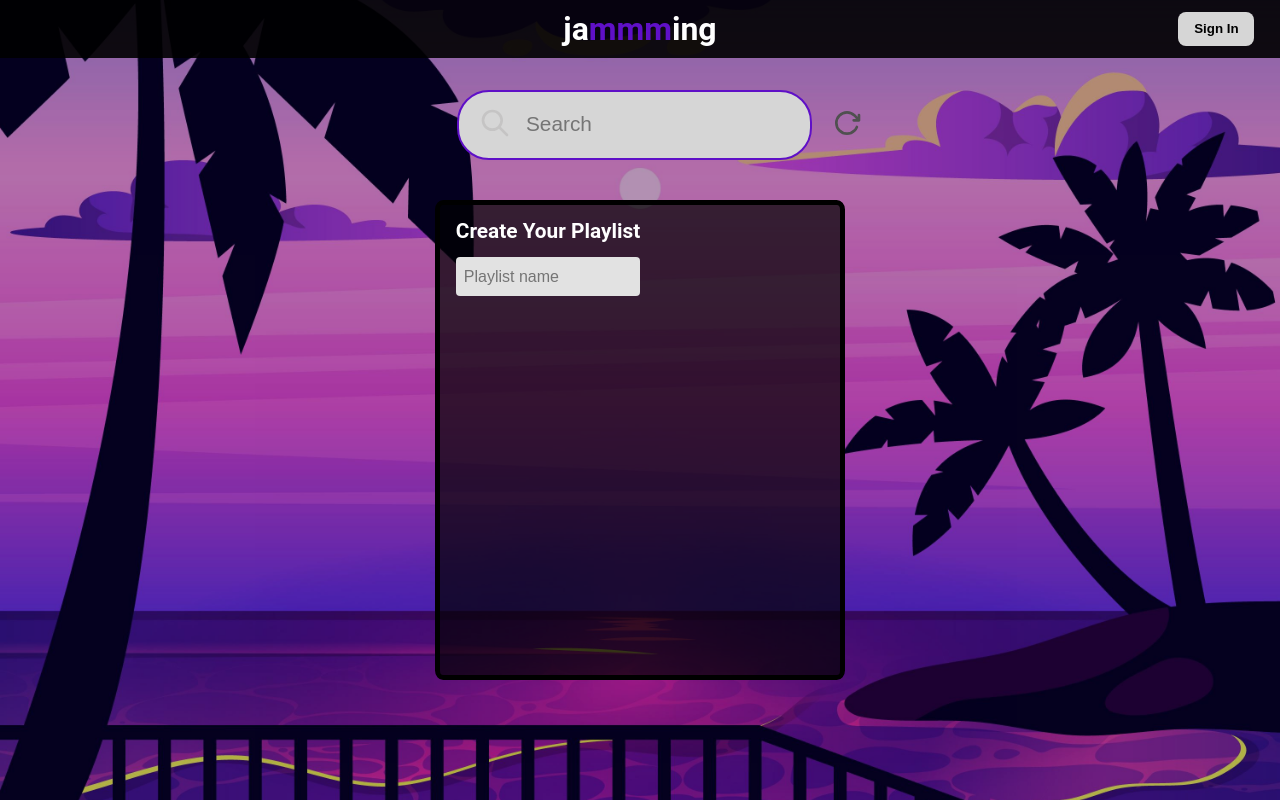
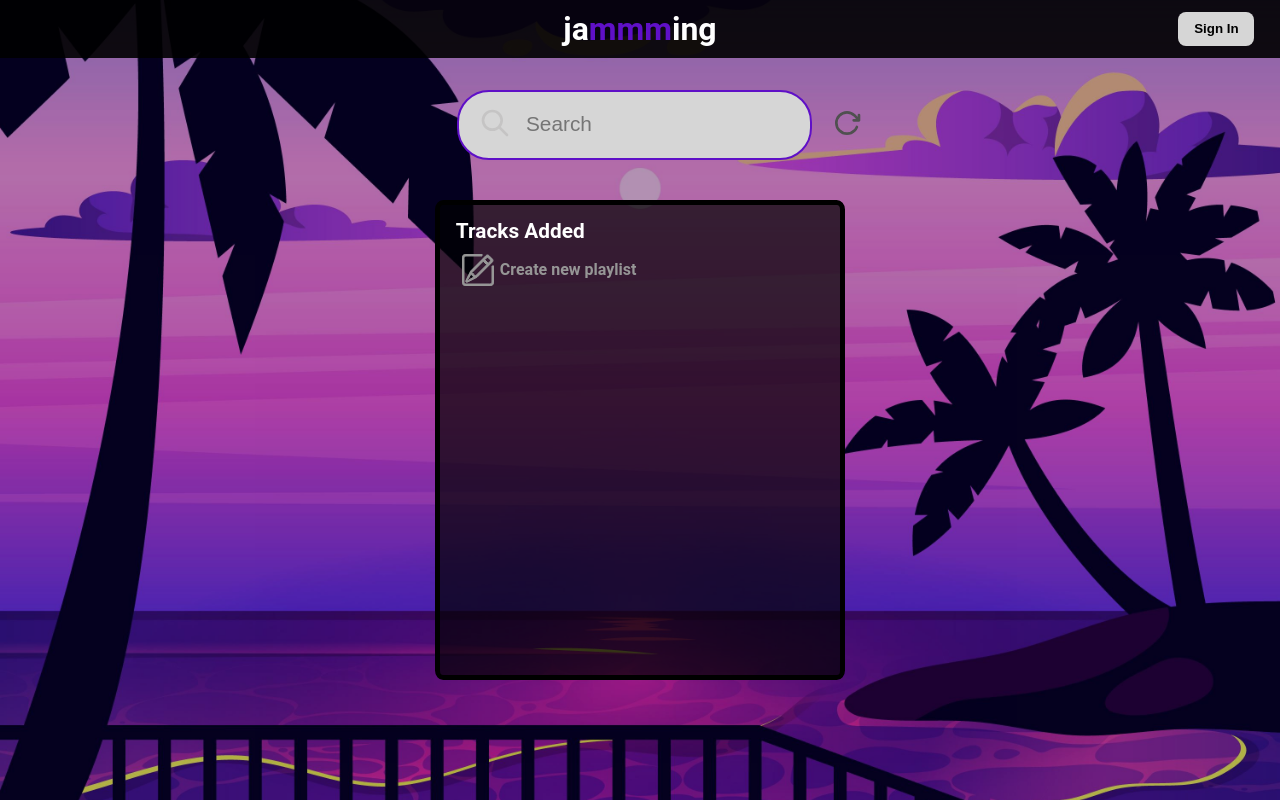
Before and after one commit to quan-phamm/jammming, a React (Create React App) app: page / in a window 1280 px wide. Built offline with nearby package versions, Linux system fonts and the light colour scheme.

Commit message:
Enable loading more search results Loading more search results as user scroll to bottom of the search result container

```diff
--- a/src/App.css
+++ b/src/App.css
@@ -126,7 +126,7 @@ div.main-display {
     display: flex;
     justify-content: center;
     height: 60vh;
-    margin: 2.5rem 0;
+    margin: 2.5rem 0 2rem 0;
     width: 75%;
 }
 
@@ -140,7 +140,13 @@ div.main-display {
     padding: 1rem;
 }
 
+.search-result::-webkit-scrollbar {
+    display: none; /* Chrome, Safari, Edge */
+}
+
 .create-playlist {
+    display: flex;
+    flex-direction: column;
     border: 5px solid rgb(0,0,0);
     border-radius: 2%;
     background-color: rgba(0,0,0,0.7);
@@ -150,9 +156,29 @@ div.main-display {
     padding: 1rem;
 }
 
+.create-playlist::-webkit-scrollbar {
+width: 8px;
+}
+
+/* Track */
+.create-playlist::-webkit-scrollbar-track {
+background: transparent;
+}
+
+/* Handle */
+.create-playlist::-webkit-scrollbar-thumb {
+background: #888;
+}
+
+/* Handle on hover */
+.create-playlist::-webkit-scrollbar-thumb:hover {
+background: #555;
+}
+
 .playlist-search {
-    flex-grow: 1;
-    flex-basis: 30%;
+    /* flex-grow: 0;
+    flex-shrink: 0; */
+    flex-basis: 40%;
 }
 
 h2 {
@@ -160,8 +186,114 @@ h2 {
     font-weight: bolder;
 }
 
+.new-playlist {
+    display: flex;
+    align-items: center;
+    justify-content: stretch;
+}
+
+.create-new-playlist {
+    display: flex;
+    align-items: center;
+    cursor: pointer;
+    padding: 0.75rem 0;
+}
+
+.new-playlist button {
+    background-color: transparent;
+    border: none;
+    display: flex;
+    justify-content: center;
+    align-items: center;
+    cursor: pointer;
+}
+
+.new-playlist svg {
+    width: 2rem;
+    height: 2rem;
+    fill: rgb(150, 150, 150);
+    stroke: rgb(150, 150, 150);
+    transition-duration: 200ms;
+    transition-property: all;
+    transition-timing-function: ease-in;
+}
+
+.create-hovered svg {
+    fill: rgb(200, 200, 200);
+    stroke: rgb(200, 200, 200);
+    transition-duration: 200ms;
+    transition-property: all;
+    transition-timing-function: ease-in;
+}
+
+.new-playlist p {
+    color: rgb(150, 150, 150);
+    font-weight: 700;
+    transition-duration: 200ms;
+    transition-property: all;
+    transition-timing-function: ease-in;
+}
+
+p.underline {
+    text-decoration: underline;
+    text-decoration-thickness: 2px;
+    text-underline-offset: 4px;
+    color: rgb(200, 200, 200);
+    transition-duration: 200ms;
+    transition-property: all;
+    transition-timing-function: ease-in;
+}
+
+.playlist-input {
+    display: flex;
+    align-items: center;
+    flex-grow: 1;
+    flex-shrink: 1;
+    padding-right: 0.5rem;
+}
+
+.playlist-input button {
+    display: flex;
+    align-items: center;
+    justify-content: center;
+}
+
+.playlist-input svg {
+    width: 1.2rem;
+    height: 1.2rem;
+}
+
+#playlist-input {
+    padding: 4px 0;
+    border: none;
+    outline: none;
+    background-color: transparent;
+    color: #ffffff;
+    font-size: 1.4rem;
+    transition-duration: 200ms;
+    transition-property: all;
+    transition-timing-function: linear;
+    flex-grow: 1;
+    border-bottom: 1px solid #aaaaaa;
+}
+
+#playlist-input:hover {
+    transition-duration: 200ms;
+    transition-property: all;
+    transition-timing-function: linear;
+}
+
+#clear-playlist-input svg {
+    fill: rgb(150, 150, 150);
+}
+
+#clear-playlist-input svg:hover {
+    fill: rgb(200, 200, 200);
+}
+
 .trackcard-container {
     display: grid;
+    height: inherit;
 }
 
 .track-card {
@@ -193,6 +325,11 @@ p.artists {
     align-items: center;
     width: 2.5rem;
     height: 2.5rem;
+    border-radius: 50%;
+    transition-duration: 200ms;
+    transition-property: all;
+    transition-timing-function: ease-in;
+    flex-shrink: 0;
 }
 
 .track-button button {
@@ -205,6 +342,9 @@ p.artists {
     padding: 0px;
     width: 1.5rem;
     height: 1.5rem;
+    transition-duration: 100ms;
+    transition-property: all;
+    transition-timing-function: ease-in;
 }
 
 .track-button button svg {
@@ -217,8 +357,10 @@ p.artists {
 }
 
 .track-button:hover {
-    border-radius: 50%;
     background-color: rgba(119, 119, 119, 0.4);
+    transition-duration: 200ms;
+    transition-property: all;
+    transition-timing-function: ease-in;
 }
 
 .track-button button svg:active {
@@ -226,36 +368,6 @@ p.artists {
     transition-duration: 100ms;
     transition-property: all;
     transition-timing-function: ease-in;
-}
-
-#playlist-input {
-    margin: 1rem 0 0.5rem 0;
-    padding: 8px;
-    border-radius: 0.25rem;
-    border: none;
-    outline: none;
-    background-color: #e2e2e2;
-    color: #494949;
-    height: 2.4rem;
-    width: 50%;
-    font-size: 1rem;
-    transition-duration: 200ms;
-    transition-property: all;
-    transition-timing-function: linear;
-}
-
-#playlist-input:hover {
-    background-color: #fff;
-    transition-duration: 200ms;
-    transition-property: all;
-    transition-timing-function: linear;
-    color: #000000;
-}
-
-
-#playlist-input:focus {
-    background-color: #fff;
-    color: #000000;
 }
 
 #save-playlist {
@@ -295,6 +407,7 @@ p.artists {
 }
 
 #save-playlist button:active {
+    font-size: 0.92rem;
     background-color: #5F10C7;
     color: #fff;
     transition-duration: 100ms;
--- a/src/App.js
+++ b/src/App.js
@@ -60,7 +60,6 @@ function App() {
     setPlaylistUris(playlistTrack.map((trackObj) => trackObj.uri));
   };
 
-
   // Call HTTP requests upon submitting the search input
   const [searchQuery, setSearchQuery] = useState("");
   const [displaySearchResult, setDisplaySearchResult] = useState(false);
@@ -72,28 +71,24 @@ function App() {
   const parseQueryString = (queryString) => {
     return queryString.replace(" ", "+");
   };
-  const getSearchResult = async (accessToken) => {
+
+  const [nextPage, setNextPage] = useState("");
+
+  const getSearchResult = async () => {
     const searchEndpoint = "https://api.spotify.com/v1/search";
     const urlToFetch = `${searchEndpoint}?q=${parseQueryString(
       searchQuery
     )}&type=track`;
     const response = await fetch(urlToFetch, {
       headers: {
-        Authorization: "Bearer " + accessToken,
+        Authorization: "Bearer " + spotifyAccessToken,
       },
     });
-    console.log("Status code (search query): ",response.status);
+    console.log("Status code (search query): ", response.status);
     const data = await response.json();
+    setNextPage(data.tracks.next);
     console.log(data);
-    return data;
-  }
-  useEffect(() => {
-    //fetch data from spotify based on search result, called everytime user click Search or submit a search input
-    // jsonResponse = await response.json()
-    if (searchQuery) {
-      console.log("Searching for ", searchQuery);
-      getSearchResult(spotifyAccessToken).then((jsonResponse) => {
-        const items = jsonResponse.tracks.items;
+    const items = data.tracks.items;
     setSearchData(
       items.map((item) => {
         const trackObject = {
@@ -107,10 +102,42 @@ function App() {
     );
     setDisplaySearchResult(true);
     setSearchQuery("");
+  };
+
+  const getMoreSearchResult = async () => {
+    if (!nextPage) return;
+    console.log(nextPage);
+    const response = await fetch(nextPage, {
+      headers: { Authorization: `Bearer ${spotifyAccessToken}` },
     });
+    console.log("Status code (search query): ", response.status);
+    const data = await response.json();
+    setNextPage(data.tracks.next);
+    console.log(data);
+    const items = data.tracks.items;
+    setSearchData(prev => [...prev,
+      ...items.map((item) => {
+        const trackObject = {
+          id: item.id,
+          track: item.name,
+          artists: item.artists.map((artistObject) => artistObject.name),
+          uri: item.uri,
         };
+        return trackObject;
+      })]
+    );
+    setDisplaySearchResult(true);
+    setSearchQuery("");
+  };
+
+  useEffect(() => {
+    //fetch data from spotify based on search result, called everytime user click Search or submit a search input
+    // jsonResponse = await response.json()
+    if (searchQuery) {
+      console.log("Searching for ", searchQuery);
+      getSearchResult();
+    }
   }, [searchQuery]);
-
 
   const [userSpotifyId, setUserSpotifyId] = useState("");
   const getUserProfileEndpoint = "https://api.spotify.com/v1/me";
@@ -118,40 +145,39 @@ function App() {
     console.log("Fetching user data...");
     const response = await fetch(getUserProfileEndpoint, {
       headers: {
-        Authorization: "Bearer " + accessToken
-      }
+        Authorization: "Bearer " + accessToken,
+      },
     });
-    console.log("Status code (get user's info): ",response.status);
+    console.log("Status code (get user's info): ", response.status);
     const data = await response.json();
     console.log(data);
     return data.id;
   };
   useEffect(() => {
     if (spotifyAccessToken) {
-      getUserId(spotifyAccessToken).then(userId => {
+      getUserId(spotifyAccessToken).then((userId) => {
         setUserSpotifyId(userId);
       });
-    };
-  }, [spotifyAccessToken])
-
+    }
+  }, [spotifyAccessToken]);
 
   const createPlaylist = async (playlistInput, userId) => {
-    console.log("Creating playlist...")
+    console.log("Creating playlist...");
     const createPlaylistEndpoint = `https://api.spotify.com/v1/users/${userId}/playlists`;
     const requestInit = {
-      method: 'POST',
+      method: "POST",
       headers: {
         Authorization: "Bearer " + spotifyAccessToken,
-        'Content-Type': "application/json"
+        "Content-Type": "application/json",
       },
       body: JSON.stringify({
-        'name': playlistInput,
-        'description': "",
-        'public': false
-      })
+        name: playlistInput,
+        description: "",
+        public: false,
+      }),
     };
     const response = await fetch(createPlaylistEndpoint, requestInit);
-    console.log("Status code (create playlist): ",response.status);
+    console.log("Status code (create playlist): ", response.status);
     const data = await response.json();
     console.log(data);
     return data.id;
@@ -160,35 +186,34 @@ function App() {
   const saveToPlaylist = async (playlistId, uris) => {
     console.log("Saving songs to playlist...");
     const saveToPlaylistEndpoint = `https://api.spotify.com/v1/playlists/${playlistId}/tracks`;
-    setPlaylistUris(playlistTrack.map((trackObj) => trackObj.uri));
     const requestInit = {
       method: "POST",
       headers: {
         Authorization: "Bearer " + spotifyAccessToken,
-        'Content-Type': "application/json"
+        "Content-Type": "application/json",
       },
       body: JSON.stringify({
-        'uris': uris,
-        'position': 0
-      })
+        uris: uris,
+        position: 0,
+      }),
     };
     console.log(requestInit);
-    const response = await fetch(saveToPlaylistEndpoint, requestInit)
-    console.log("Status code (add tracks): ",response.status);
+    const response = await fetch(saveToPlaylistEndpoint, requestInit);
+    console.log("Status code (add tracks): ", response.status);
     const data = await response.json();
     console.log(data);
   };
 
   useEffect(() => {
-    if (playlistUris.length !== 0) {
-      createPlaylist(playlistName, userSpotifyId).then(playlistId => {
-        saveToPlaylist(playlistId, playlistUris)
+    console.log("he", playlistUris);
+    if (playlistUris.length !== 0 && playlistName) {
+      createPlaylist(playlistName, userSpotifyId).then((playlistId) => {
+        saveToPlaylist(playlistId, playlistUris);
         setPlaylistTrack([]);
         setPlaylistName("");
       });
-    };
+    }
   }, [playlistUris]);
-
 
   return (
     <>
@@ -207,7 +232,8 @@ function App() {
             <SearchResult
               searchData={searchData}
               setPlaylistTrack={setPlaylistTrack}
-              displaySearchResult={displaySearchResult}
+              getMoreSearchResult={getMoreSearchResult}
+              nextPage={nextPage}
             />
           )}
           <Playlist
@@ -216,7 +242,6 @@ function App() {
             handlePlaylistName={namingPlaylist}
             playlistTrack={playlistTrack}
             setPlaylistTrack={setPlaylistTrack}
-            setPlaylistUris={setPlaylistUris}
             displaySearchResult={displaySearchResult}
             handleSavingToPlaylist={summarizeUris}
           />
--- a/src/components/Playlist.js
+++ b/src/components/Playlist.js
@@ -1,21 +1,98 @@
-import React from "react";
+import React, { useState, useEffect, useRef } from "react";
 import TrackCardForPlaylist from "./TrackCardForPlaylist";
 
 const Playlist = ({
   playlistName,
+  setPlaylistName,
   handlePlaylistName,
   playlistTrack,
   setPlaylistTrack,
   displaySearchResult,
-  handleSavingToPlaylist
+  handleSavingToPlaylist,
 }) => {
+  const [createPlaylistHovered, setCreatePlaylistHovered] = useState(false);
+  const [showInput, setShowInput] = useState(false);
+
+  const playlistInputRef = useRef(null);
+  const createPlaylistRef = useRef(null);
+
+  const clearNewPlaylistInput = () => {
+    setShowInput(false);
+    setPlaylistName("");
+  }
+
+  useEffect(() => {
+    if (showInput && playlistInputRef.current) {
+      playlistInputRef.current.focus(); // Focus the input when it appears.
+      const handleClick = () => {playlistInputRef.current.focus()};
+      createPlaylistRef.current.addEventListener('click', handleClick);
+      return () => {
+        createPlaylistRef.current.removeEventListener('click', handleClick);
+      };
+    };
+  }, [showInput]);
+
+
   return (
     <div
       className={`${
         displaySearchResult ? "playlist-search" : ""
       } create-playlist`}
     >
-      <h2>Create Your Playlist</h2>
+      <h2>Tracks Added</h2>
+      <div className="new-playlist">
+        <div
+          className="create-new-playlist"
+          onMouseEnter={() => setCreatePlaylistHovered(true)}
+          onMouseLeave={() => setCreatePlaylistHovered(false)}
+          onClick={() => {
+            setShowInput(true)
+            setCreatePlaylistHovered(false)
+          }}
+          ref={createPlaylistRef}
+        >
+          <button type="button" className={createPlaylistHovered ? "create-hovered" : ""}>
+            <svg
+              viewBox="0 0 32 32"
+              version="1.1"
+              xmlns="http://www.w3.org/2000/svg"
+            >
+              <g id="SVGRepo_bgCarrier" strokeWidth="0"></g>
+              <g
+                id="SVGRepo_tracerCarrier"
+                strokeLinecap="round"
+                strokeLinejoin="round"
+              ></g>
+              <g id="SVGRepo_iconCarrier">
+                {" "}
+                <title>new</title> <desc>Created with Sketch Beta.</desc>{" "}
+                <defs> </defs>{" "}
+                <g id="Page-1" strokeWidth="1" fillRule="evenodd">
+                  {" "}
+                  <g
+                    id="Icon-Set"
+                    transform="translate(-516.000000, -99.000000)"
+                  >
+                    {" "}
+                    <path
+                      d="M527.786,122.02 L522.414,125.273 C521.925,125.501 521.485,125.029 521.713,124.571 L524.965,119.195 L527.786,122.02 L527.786,122.02 Z M537.239,106.222 L540.776,109.712 L529.536,120.959 C528.22,119.641 526.397,117.817 526.024,117.444 L537.239,106.222 L537.239,106.222 Z M540.776,102.683 C541.164,102.294 541.793,102.294 542.182,102.683 L544.289,104.791 C544.677,105.18 544.677,105.809 544.289,106.197 L542.182,108.306 L538.719,104.74 L540.776,102.683 L540.776,102.683 Z M524.11,117.068 L519.81,125.773 C519.449,126.754 520.233,127.632 521.213,127.177 L529.912,122.874 C530.287,122.801 530.651,122.655 530.941,122.365 L546.396,106.899 C547.172,106.124 547.172,104.864 546.396,104.088 L542.884,100.573 C542.107,99.797 540.85,99.797 540.074,100.573 L524.619,116.038 C524.328,116.329 524.184,116.693 524.11,117.068 L524.11,117.068 Z M546,111 L546,127 C546,128.099 544.914,129.012 543.817,129.012 L519.974,129.012 C518.877,129.012 517.987,128.122 517.987,127.023 L517.987,103.165 C517.987,102.066 518.902,101 520,101 L536,101 L536,99 L520,99 C517.806,99 516,100.969 516,103.165 L516,127.023 C516,129.22 517.779,131 519.974,131 L543.817,131 C546.012,131 548,129.196 548,127 L548,111 L546,111 L546,111 Z"
+                      id="new"
+                    >
+                      {" "}
+                    </path>{" "}
+                  </g>{" "}
+                </g>{" "}
+              </g>
+            </svg>
+          </button>
+          {!showInput && (
+            <p className={createPlaylistHovered ? "underline" : ""}>
+              Create new playlist
+            </p>
+          )}
+        </div>
+        {showInput && (
+          <div className="playlist-input">
             <input
               id="playlist-input"
               name="playlist"
@@ -24,7 +101,21 @@ const Playlist = ({
               placeholder="Playlist name"
               value={playlistName}
               onChange={handlePlaylistName}
+              ref={playlistInputRef}
             />
+            <button type="button" id="clear-playlist-input" title="clear" onClick={clearNewPlaylistInput}>
+              <svg
+                xmlns="http://www.w3.org/2000/svg"
+                version="1.1"
+                id="Capa_1"
+                viewBox="0 0 460.775 460.775"
+              >
+                <path d="M285.08,230.397L456.218,59.27c6.076-6.077,6.076-15.911,0-21.986L423.511,4.565c-2.913-2.911-6.866-4.55-10.992-4.55  c-4.127,0-8.08,1.639-10.993,4.55l-171.138,171.14L59.25,4.565c-2.913-2.911-6.866-4.55-10.993-4.55  c-4.126,0-8.08,1.639-10.992,4.55L4.558,37.284c-6.077,6.075-6.077,15.909,0,21.986l171.138,171.128L4.575,401.505  c-6.074,6.077-6.074,15.911,0,21.986l32.709,32.719c2.911,2.911,6.865,4.55,10.992,4.55c4.127,0,8.08-1.639,10.994-4.55  l171.117-171.12l171.118,171.12c2.913,2.911,6.866,4.55,10.993,4.55c4.128,0,8.081-1.639,10.992-4.55l32.709-32.719  c6.074-6.075,6.074-15.909,0-21.986L285.08,230.397z" />
+              </svg>
+            </button>
+          </div>
+        )}
+      </div>
       <div className="trackcard-container">
         {playlistTrack.map((trackObj) => (
           <TrackCardForPlaylist
--- a/src/components/TrackCardForPlaylist.js
+++ b/src/components/TrackCardForPlaylist.js
@@ -12,7 +12,7 @@ const TrackCardForPlaylist = ({ id, track, artists, setPlaylistTrack }) => {
         <p className="artists">{artists.join(", ")}</p>
       </div>
       <div className="track-button">
-        <button id="remove-track" type="button" onClick={handleRemove}>
+        <button id="remove-track" type="button" onClick={handleRemove} title="Remove track">
           <svg
             viewBox="0 0 24 24"
             xmlns="http://www.w3.org/2000/svg"
--- a/src/components/TrackCardForSearch.js
+++ b/src/components/TrackCardForSearch.js
@@ -19,7 +19,7 @@ const TrackCardForSearch = ({ id, track, artists, uri, setPlaylistTrack }) => {
         <p className="artists">{artists.join(", ")}</p>
       </div>
       <div className="track-button">
-        <button id="add-track" type="button" onClick={handleAdd}>
+        <button id="add-track" type="button" onClick={handleAdd} title="Add track">
           <svg
             fill="#fff"
             viewBox="0 0 24 24"
```
Also changed, not shown: src/components/SearchResult.js (+26 -3 lines). Lines whose indentation alone changed are shown as unchanged.
